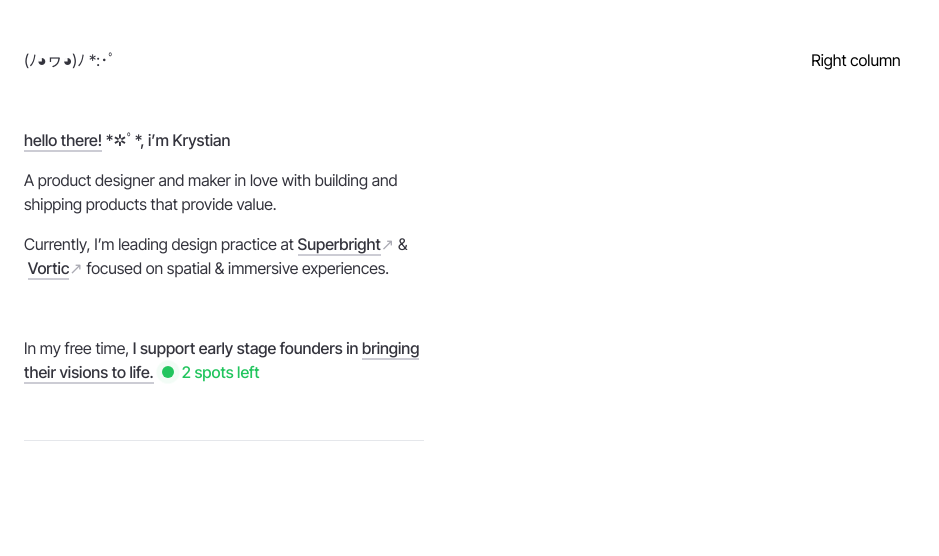
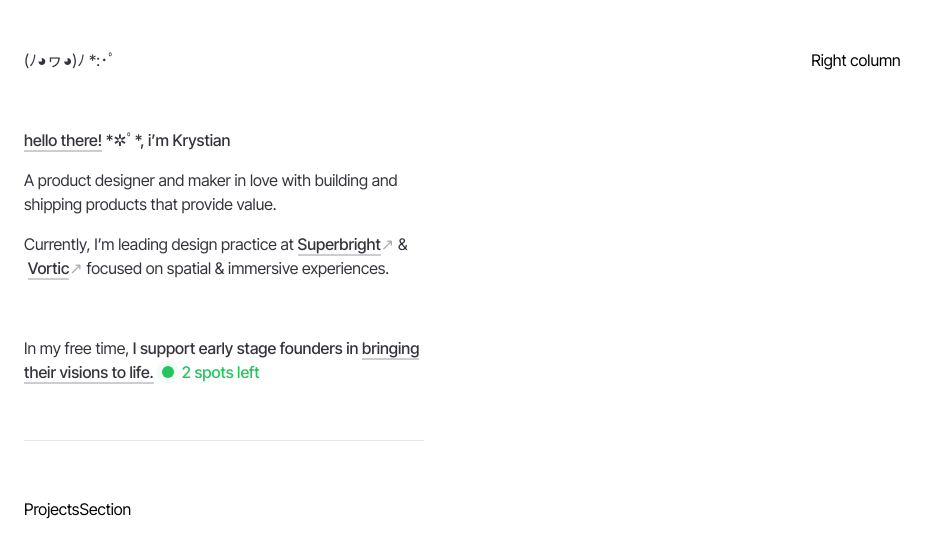
Before and after one commit to krystianzun/krystianzun-com, a Next.js app: page / in a window 1280 px wide. Shown: the top 556 px of the page, without its empty margins (0-939 px from the left). Built offline with nearby package versions, Linux system fonts and the light colour scheme.

Commit message:
Create projects section

```diff
--- a/app/page.tsx
+++ b/app/page.tsx
@@ -1,5 +1,6 @@
 import HeroSection from "@/components/HeroSection";
 import MainSection from "@/components/MainSection";
+import ProjectsSection from "@/components/ProjectsSection";
 import Image from "next/image";
 
 export default function Home() {
@@ -9,6 +10,7 @@ export default function Home() {
         <div className="w-full max-w-400 flex-none">
           <HeroSection/>
           <MainSection/>
+          <ProjectsSection />
         </div>
         <div className="hidden md:flex flex-grow justify-center">
           Right column
--- /dev/null
+++ b/components/ProjectsSection.tsx
@@ -0,0 +1,12 @@
+import React from 'react'
+
+function ProjectsSection() {
+  return (
+    <section>ProjectsSection
+        <div>
+        </div>
+    </section>
+  )
+}
+
+export default ProjectsSection
```
